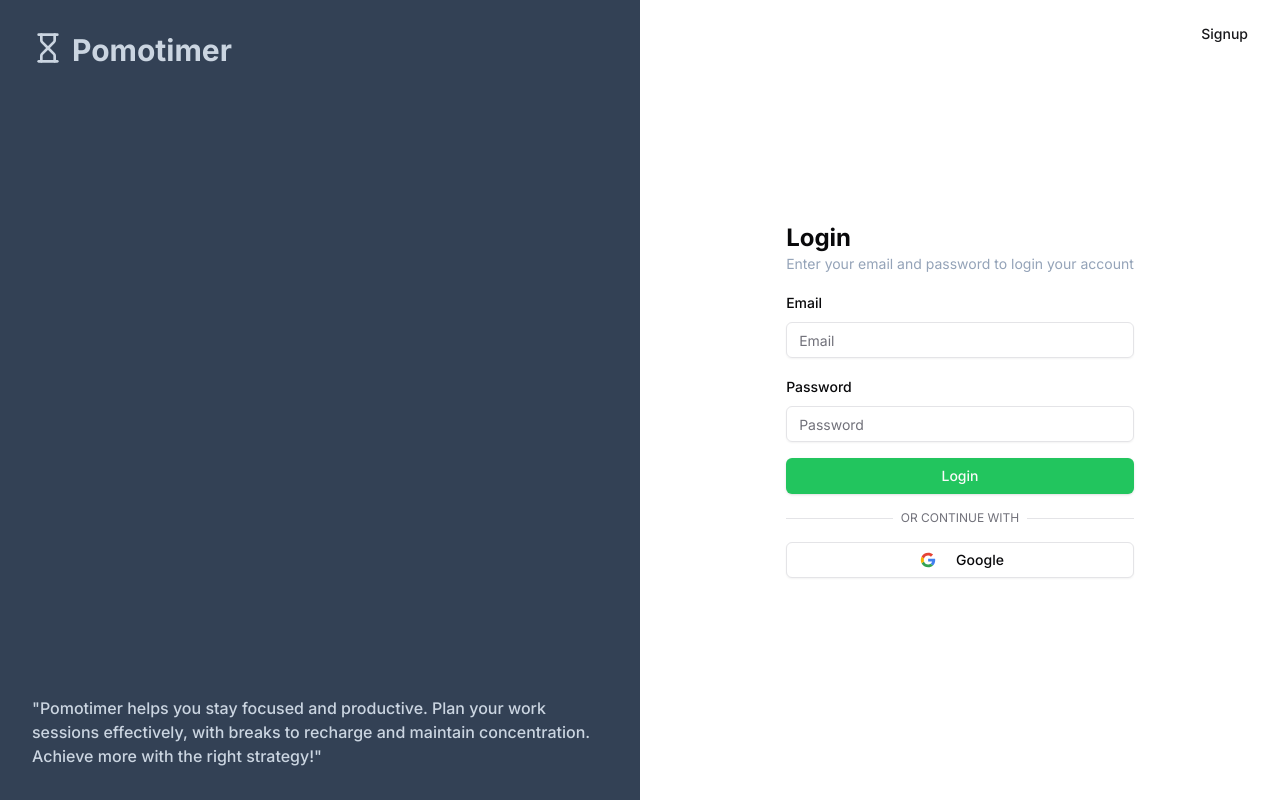
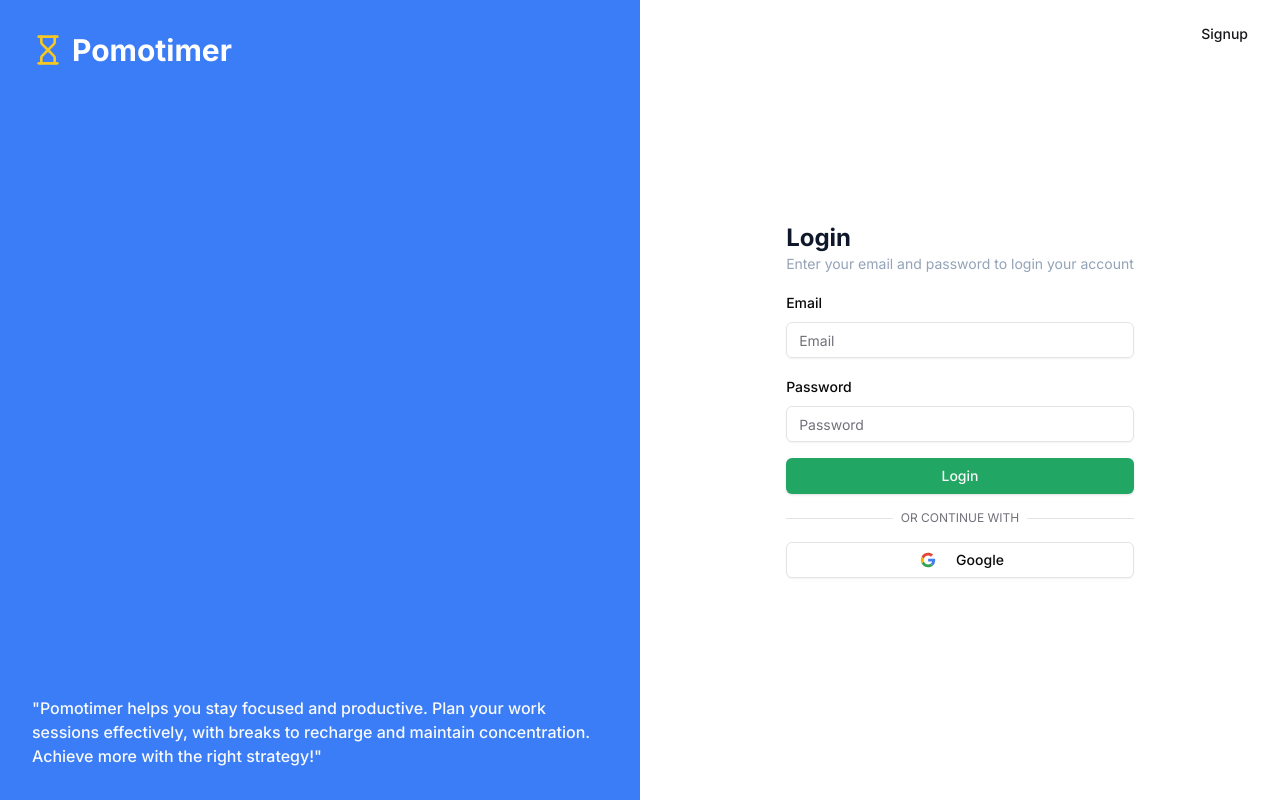
Before and after one commit to AndiMahardika/pomotimer-react, a React (Vite) app: page /login in a window 1280 px wide. Built offline with nearby package versions, Linux system fonts and the light colour scheme; no server answers.

Commit message:
change color login page

```diff
--- a/src/features/auth/components/auth.layout.tsx
+++ b/src/features/auth/components/auth.layout.tsx
@@ -5,12 +5,12 @@
 
   return (
     <main className="grid grid-cols-1 md:grid-cols-2 min-h-screen font-inter">
-      <section className="bg-slate-700 p-8 md:flex flex-col justify-between hidden">
-        <h3 className="text-3xl font-bold text-slate-300 flex gap-x-2">
-          <Hourglass size={32} />
+      <section className="bg-[#3B7DF6] p-8 md:flex flex-col justify-between hidden">
+        <h3 className="text-3xl font-bold text-white flex gap-x-2 items-center">
+          <Hourglass size={32} className="text-[#F4C724]" />
           Pomotimer
         </h3>
-        <p className="text-slate-300 font-medium">
+        <p className="text-slate-50 font-medium">
         "Pomotimer helps you stay focused and productive. Plan your work sessions effectively, with breaks to recharge and maintain concentration. Achieve more with the right strategy!"
         </p>
       </section>
--- a/src/features/auth/components/login.tsx
+++ b/src/features/auth/components/login.tsx
@@ -20,8 +20,8 @@
   return (
     <AuthLayout>
       <section className="p-8 flex flex-col justify-center items-center relative">
-        <div className="flex items-center gap-x-1 font-semibold  text-slate-700 absolute left-7 top-6 text-sm md:hidden">
-          <Hourglass size={18} />
+        <div className="flex items-center gap-x-1 font-semibold text-slate-700 absolute left-7 top-6 text-sm md:hidden">
+          <Hourglass size={18} className="text-[#F4C724]" />
           <h3>Pomotimer</h3>
         </div>
 
@@ -29,7 +29,7 @@
           <Form {...form}>
             <form onSubmit={form.handleSubmit(onSubmit)} className="space-y-4">
               <div>
-                <h3 className="text-2xl font-bold">Login</h3>
+                <h3 className="text-2xl font-bold text-slate-900">Login</h3>
                 <p className="text-slate-400 text-sm">
                   Enter your email and password to login your account
                 </p>
@@ -65,8 +65,9 @@
                 )}
               />
               <Button
-                className="bg-green-500 hover:bg-green-600 w-full"
+                className="bg-[#21A664] hover:bg-[#21A664]/90 w-full"
                 type="submit"
+                disabled={loading}
               >
                 {loading ? (
                   <>
```
